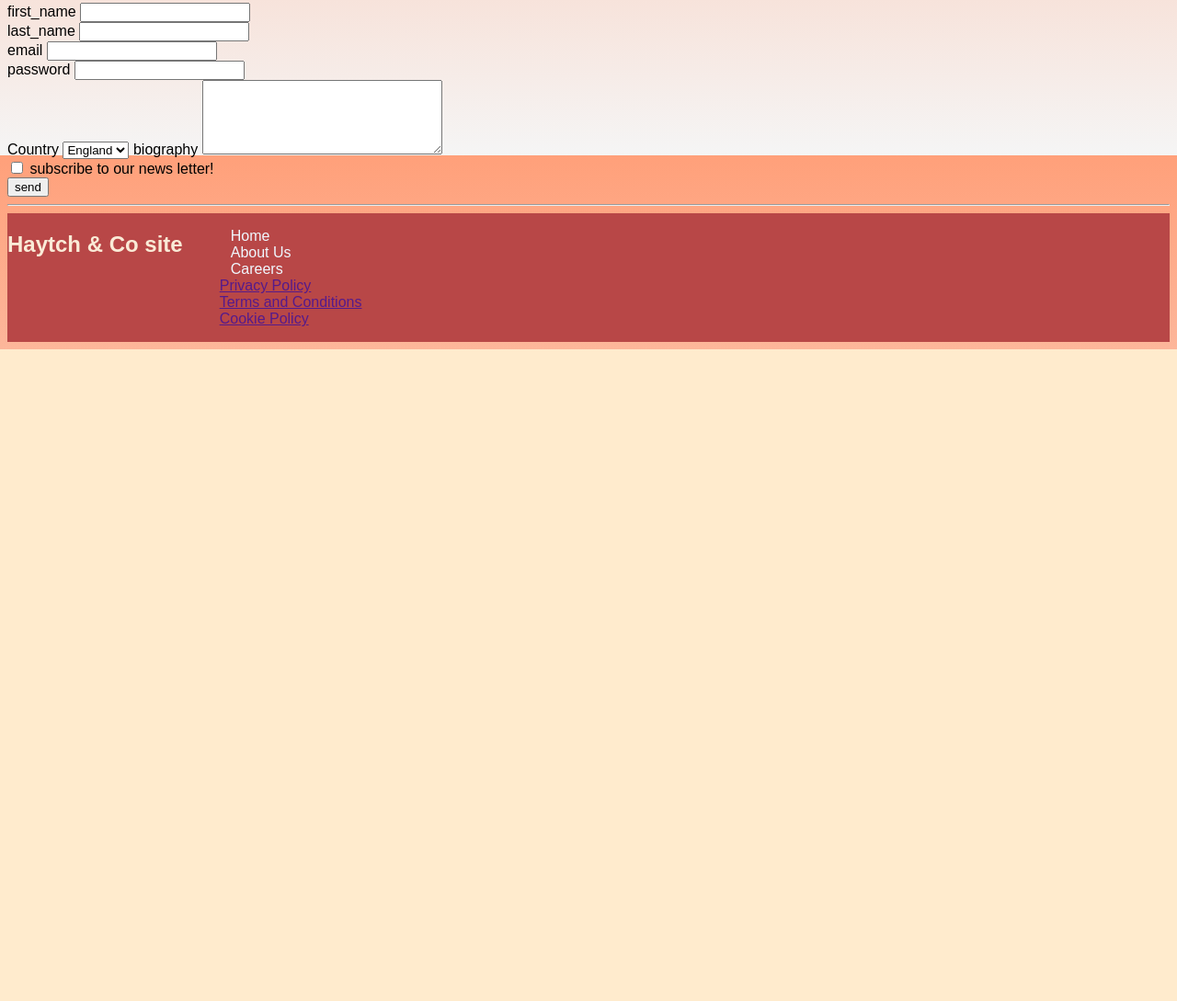
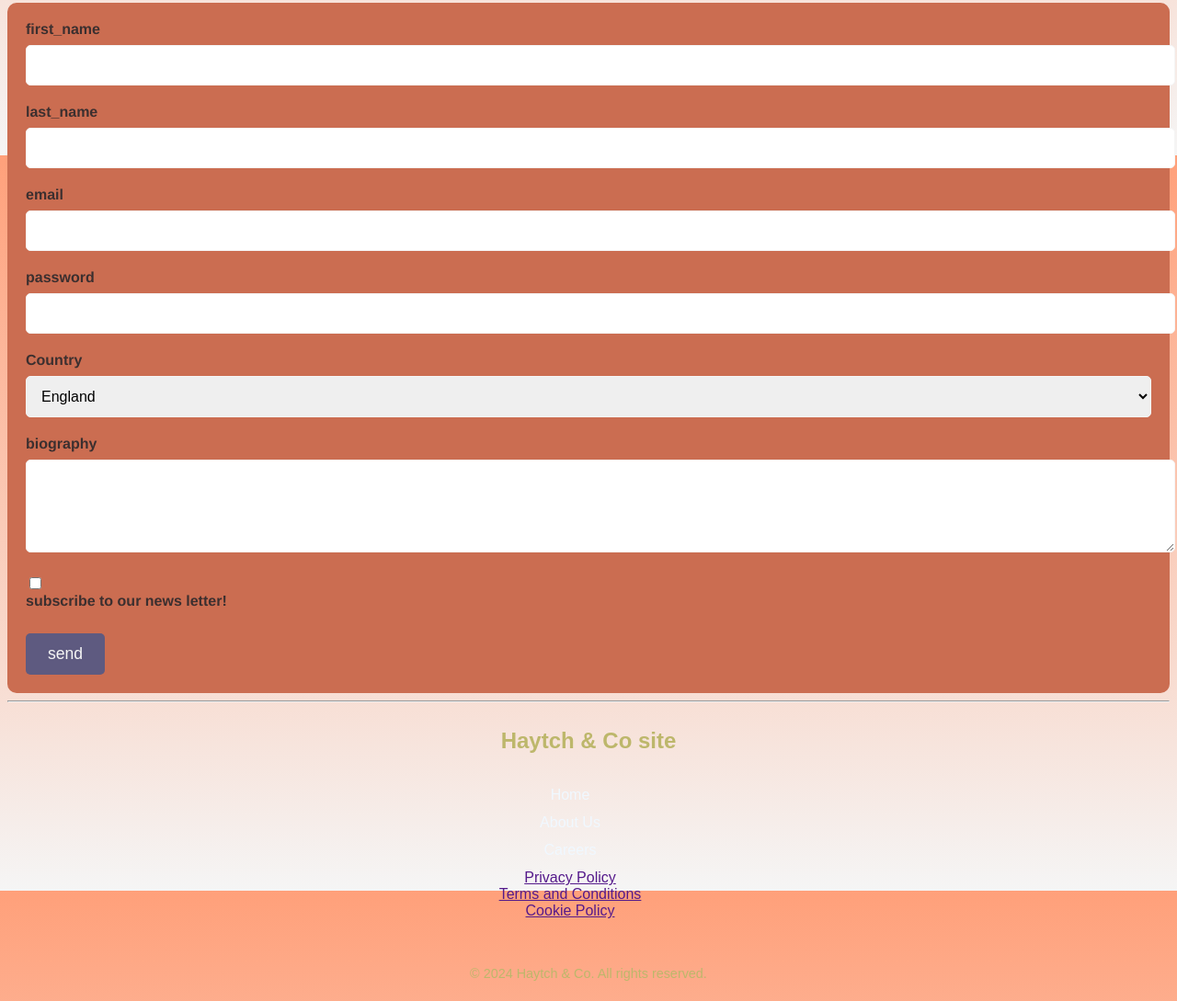
Before and after one commit to Haytch1/Haytch1.github.io, a plain HTML site: page index.html in a window 1280 px wide. Shown: the part 1431-2520 px from the top of the page at 92% size. Before the commit the page ends 1811 px from the top, so only its background shows below. Drawn offline with Linux system fonts and the light colour scheme.

Commit message:
More Changes

```diff
--- a/index.html
+++ b/index.html
@@ -136,7 +136,9 @@
                 </ul>
             </nav>
         </section>
-        <!-- footer goes here -->
+        <div class="bottom">
+        <p>&copy; 2024 Haytch & Co. All rights reserved.</p>
+        </div>
     </footer>
 </body>
 </html>
--- a/style.css
+++ b/style.css
@@ -41,25 +41,41 @@ justify-content: space-around
 }
 
 body > footer {
-    background-color:rgb(184, 71, 71) ;
-    color: antiquewhite;
+    background-color: #C19A6B(184, 71, 71) ;
+    color: #BDB76B;
     display: flex;
+    flex-direction: column;
+    align-items: center;
+    text-align: center;
 }
 
 #footer-ul{
     display: flex;
     list-style: none;
+    justify-content: center;
+    padding: 0%;
 }
 
-#footer-ul> div > li {
-    margin-left: 12px;
+#footer-ul> div {
+    margin-right: 40px;
 
 }
+
+#footer-ul > div > li {
+    margin-bottom: 12px;
+}
+
 
 #footer-ul > div > li > a{
     color: aliceblue;
     text-decoration: none;
+    transition: 0.3 ease;
 }
+
+#footer-ul > div > li > a:hover {
+    color: whitesmoke;
+}
+
 
 #main-content {
     display: flex;
@@ -74,3 +90,56 @@ body > footer {
 #main-content aside {
     width: 20%;
 }
+
+form {
+background-color: #cb6d51;
+padding: 20px;
+border-radius: 10px;
+box-shadow: 0, 4px, 8px rgba(whitesmoke, lightsalmon, grey, alpha);
+font-family: 'Franklin Gothic Medium', 'Arial Narrow', Arial, sans-serif;
+}
+
+form label {
+    display: block;
+    margin-bottom: 8px;
+    font-weight: bold;
+    color: #3b2f2f;
+}
+
+form input[type="text"],
+form input[type="email"],
+form input[type="password"],
+form select,
+form textarea {
+    width: 100%;
+    padding: 12px;
+    margin-bottom: 20px;
+    border: 1px solid whitesmoke;
+    border-radius: 5px;
+    font-size: 1em;
+}
+
+form input[type="checkbox"] {
+    margin-right: 10px;
+}
+
+form input[type="submit"] {
+    background-color: #5e5a80;
+    color: whitesmoke;
+    padding: 12px 24px;
+    border: none;
+    border-radius: 5px;
+    cursor: pointer;
+    font-size: 1.1em;
+    transition: background-color 0.3s ease;
+}
+
+form input[type="submit"]:hover {
+    background-color: #cc7a8b;
+}
+
+
+footer .bottom {
+    margin-top: 20px;
+    font-size: 0.9em;
+}
```
